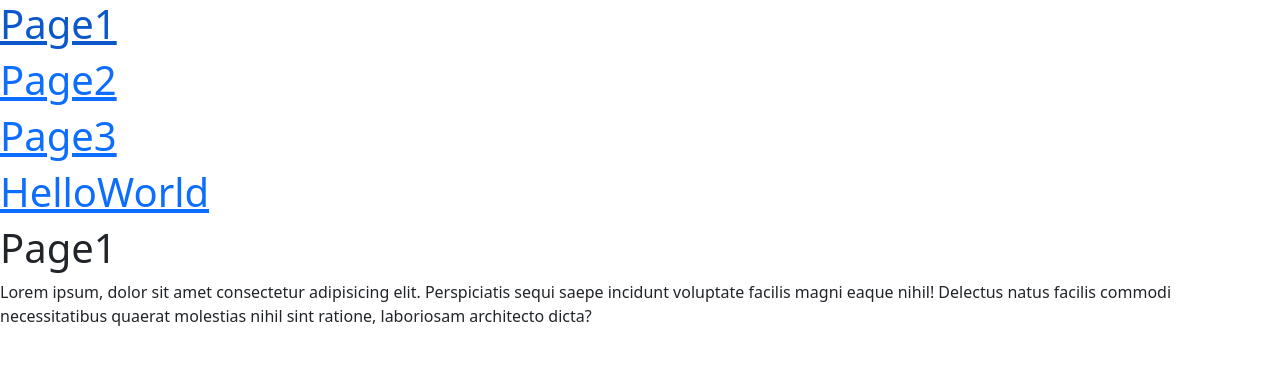
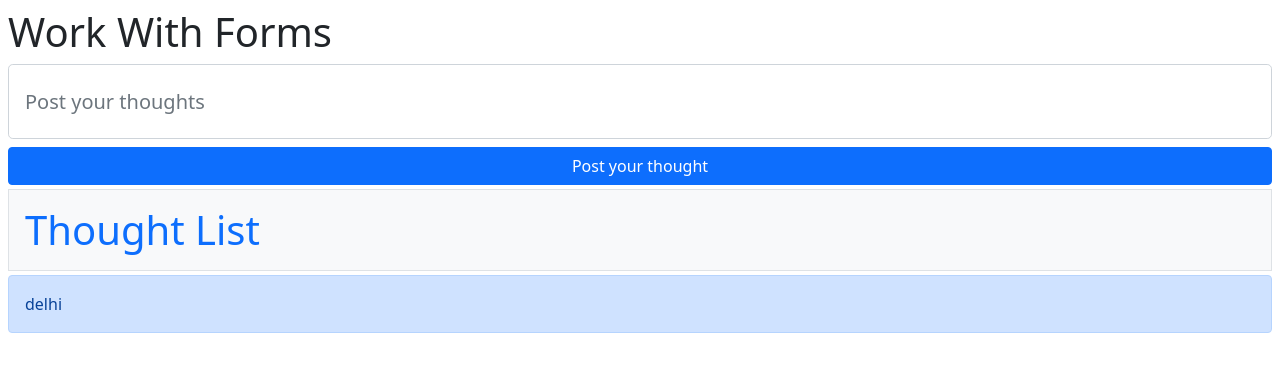
Before and after one commit to Ninad-Bandiwadekar/React, a React (Create React App) app in the folder firstapp/: page / in a window 1280 px wide. Shown: the top 372 px of the page. Built offline with nearby package versions, Linux system fonts and the light colour scheme.

Commit message:
static data

```diff
--- a/firstapp/src/App.js
+++ b/firstapp/src/App.js
@@ -7,70 +7,47 @@
 
 export default function App() {
   return (
-    <BrowserRouter>
-      <NavMenu/>
-      <Route exact={true} path="/page1" component={Page1} />
-      <Route exact={true} path="/page2" component={Page2} />
-      <Route exact={true} path="/page3" component={Page3} />
-      <Route exact={true} path="/hw" component={HelloWorld} />
-      <Route exact={true} path="/" component={Page1} />
-    </BrowserRouter>
-  );
-}
-function NavMenu(){ return(
-  <div>
-<Link to="/page1">
-        <h1>Page1</h1>
-      </Link>
-      <Link to="/page2">
-        <h1>Page2</h1>
-      </Link>
-      <Link to="/page3">
-        <h1>Page3</h1>
-      </Link>
-      <Link to="/hw">
-        <h1>HelloWorld</h1>
-      </Link>
-      </div>
-)}
-
-function Page1() {
-  return (
     <div>
-      <h1>Page1</h1>
-      <p>
-        Lorem ipsum, dolor sit amet consectetur adipisicing elit. Perspiciatis
-        sequi saepe incidunt voluptate facilis magni eaque nihil! Delectus natus
-        facilis commodi necessitatibus quaerat molestias nihil sint ratione,
-        laboriosam architecto dicta?
-      </p>
+      <MyComponent />
     </div>
   );
 }
-function Page2() {
+function MyComponent() {
+  let [list, setList] = useState(["delhi"]);
+
+  const postYourThought = () => {
+    const newlist = ["New thought", ...list];
+    setList(newlist);
+  };
+
   return (
-    <div>
-      <h1>Page2</h1>
-      <p>
-        Lorem ipsum, dolor sit amet consectetur adipisicing elit. Perspiciatis
-        sequi saepe incidunt voluptate facilis magni eaque nihil! Delectus natus
-        facilis commodi necessitatibus quaerat molestias nihil sint ratione,
-        laboriosam architecto dicta?
-      </p>
+    <div className="m-2">
+      <h1>Work With Forms</h1>
+
+      <input
+        type="text"
+        placeholder="Post your thoughts"
+        className="form-control form-control-lg my-2"
+        style={{ height: 75 }}
+      />
+      <input
+        type="button"
+        value="Post your thought"
+        className="btn btn-primary w-100"
+        onClick={postYourThought}
+      />
+
+      <div>
+        <div className="h1 bg-light my-1 p-3 text-primary border">
+          Thought List
+        </div>
+
+        {list.map((item) => {
+          return <div className="alert alert-primary mt-1">{item}</div>;
+        })}
+      </div>
     </div>
   );
 }
-function Page3() {
-  return (
-    <div>
-      <h1>Page3</h1>
-      <p>
-        Lorem ipsum, dolor sit amet consectetur adipisicing elit. Perspiciatis
-        sequi saepe incidunt voluptate facilis magni eaque nihil! Delectus natus
-        facilis commodi necessitatibus quaerat molestias nihil sint ratione,
-        laboriosam architecto dicta?
-      </p>
-    </div>
-  );
-}
+
 //export default App;
```
